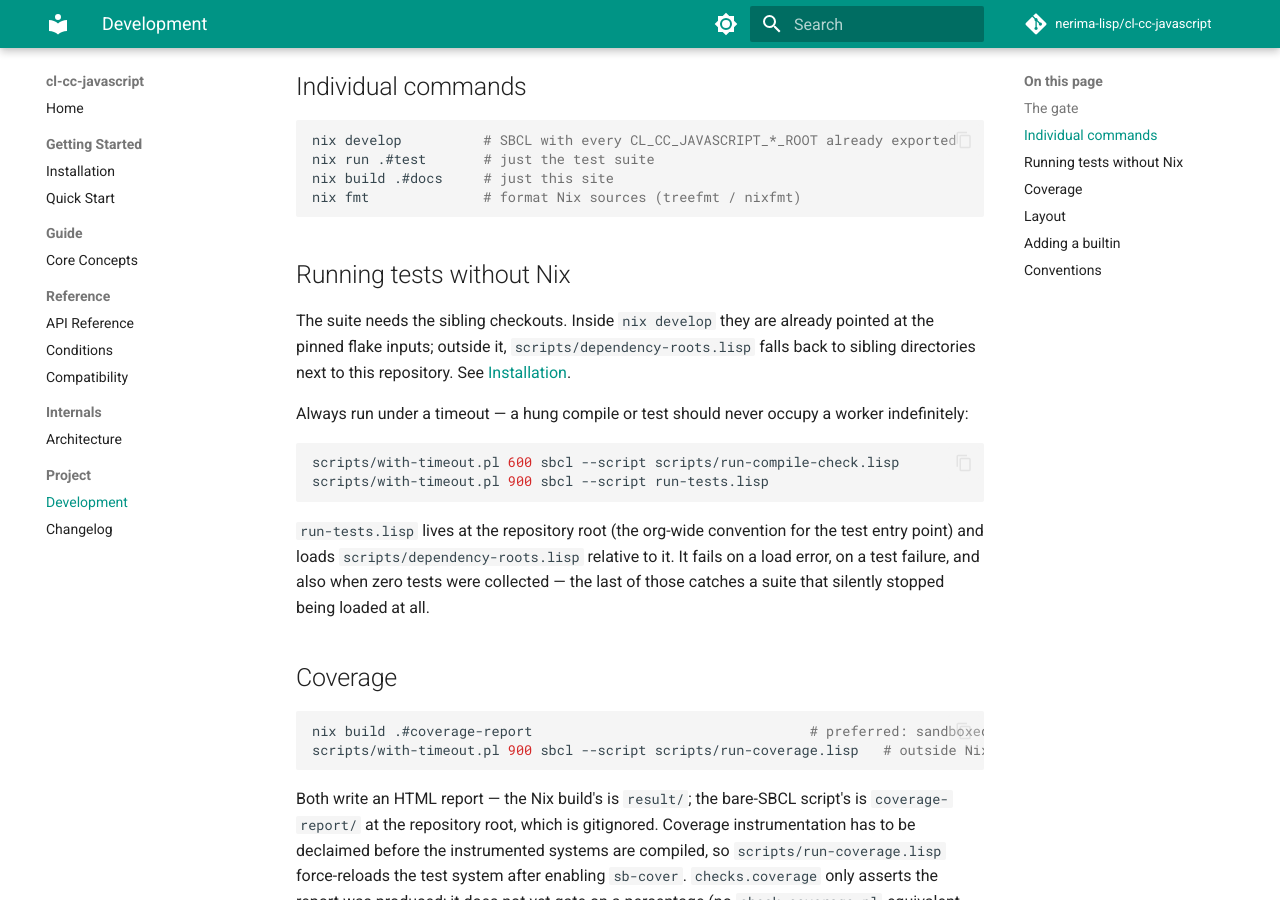
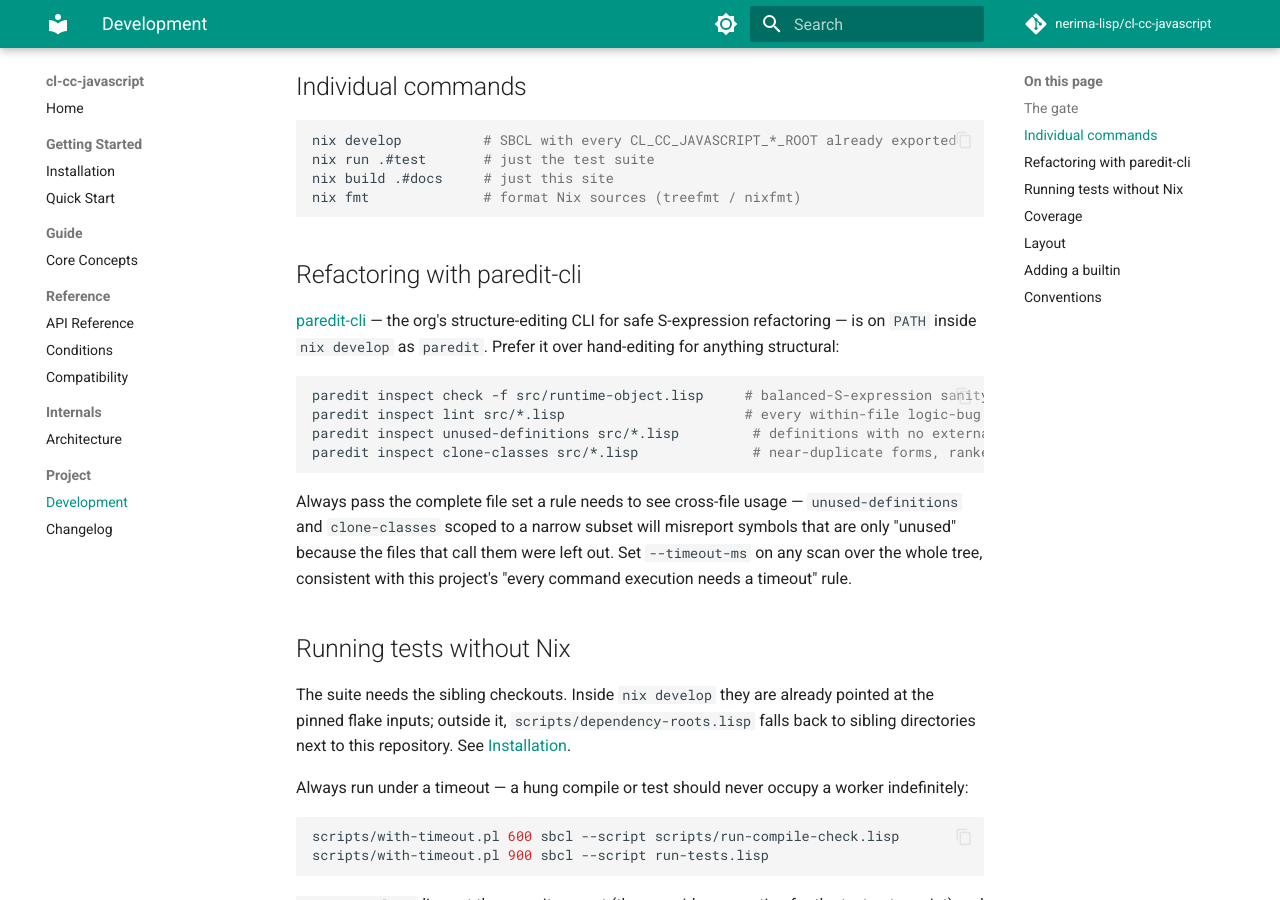
Before and after one commit to nerima-lisp/cl-cc-javascript, an MkDocs documentation site: the page built from docs/src/development.md, in a window 1280 px wide and 900 px high, scrolled down 722 px. Built offline with MkDocs 1.6.1 and Material for MkDocs 9.7.7, drawn with Linux system fonts in a browser that asks for light colours; comment, search, counter and statistics services are not loaded.

Commit message:
build: wire nerima-lisp/paredit-cli into the dev shell
paredit-cli was never added to flake.nix despite this project's own
refactor conventions calling for it, so every attempt to run it this
session failed with "command not found". Add it as a real flake input
(its built binary is what's needed, not a source tree) and expose it
as `paredit` in devShells.default; document usage in development.md.

````diff
--- a/docs/src/development.md
+++ b/docs/src/development.md
@@ -29,6 +29,24 @@ nix run .#test       # just the test suite
 nix build .#docs     # just this site
 nix fmt              # format Nix sources (treefmt / nixfmt)
 ```
+
+## Refactoring with paredit-cli
+
+[paredit-cli](https://github.com/nerima-lisp/paredit-cli) — the org's structure-editing
+CLI for safe S-expression refactoring — is on `PATH` inside `nix develop` as `paredit`.
+Prefer it over hand-editing for anything structural:
+
+```sh
+paredit inspect check -f src/runtime-object.lisp     # balanced-S-expression sanity check
+paredit inspect lint src/*.lisp                      # every within-file logic-bug rule at once
+paredit inspect unused-definitions src/*.lisp         # definitions with no external reference
+paredit inspect clone-classes src/*.lisp              # near-duplicate forms, ranked by lines an extraction would save
+```
+
+Always pass the complete file set a rule needs to see cross-file usage — `unused-definitions`
+and `clone-classes` scoped to a narrow subset will misreport symbols that are only "unused"
+because the files that call them were left out. Set `--timeout-ms` on any scan over the
+whole tree, consistent with this project's "every command execution needs a timeout" rule.
 
 ## Running tests without Nix
 
````
Also changed, not shown: CHANGELOG.md, 2 other files.
